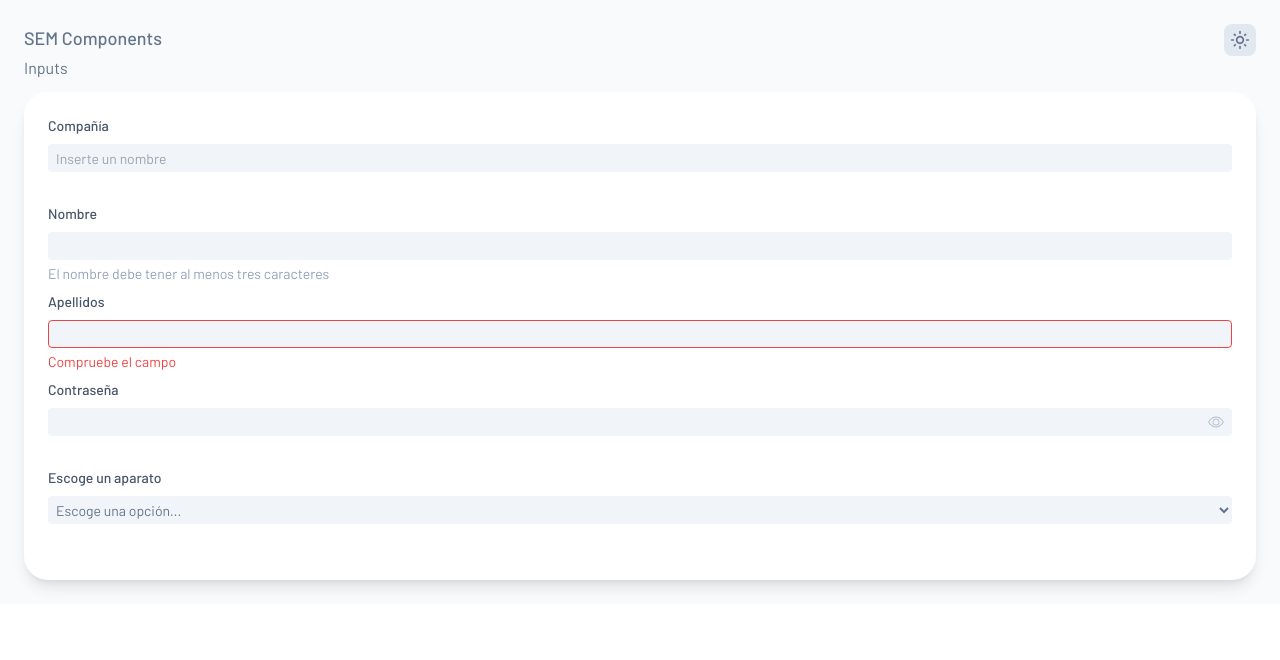
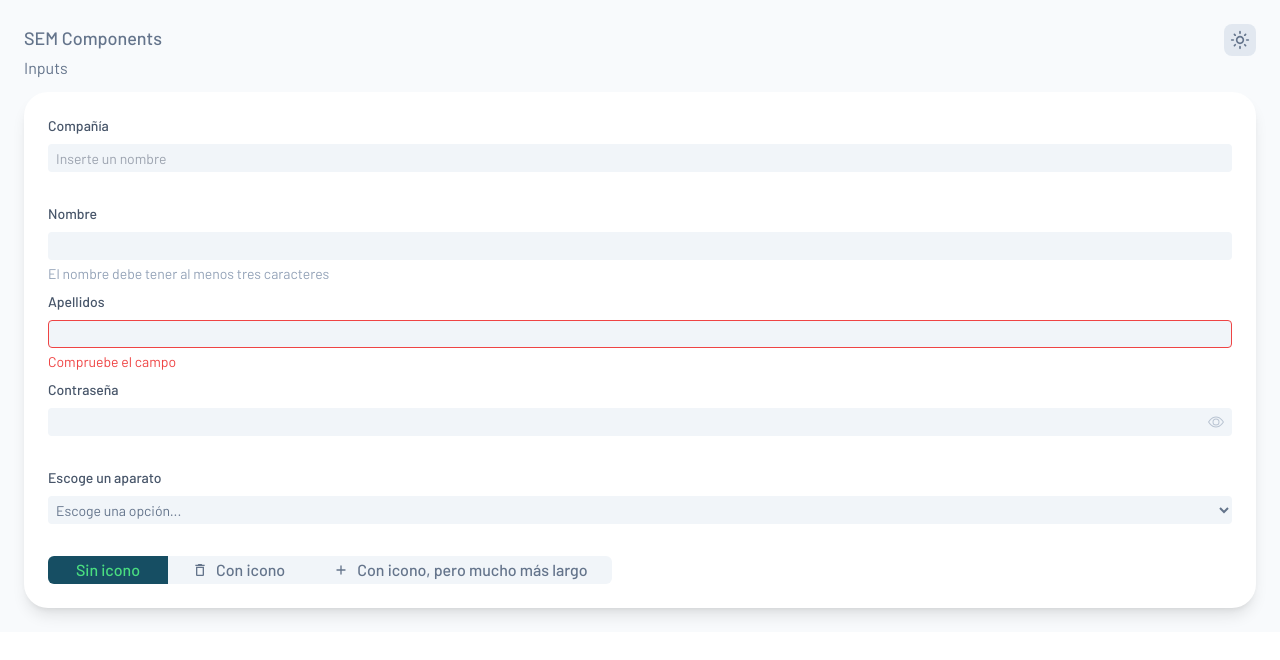
Before and after one commit to salegrebxmart/sem-design-system, a React (Vite) app: page / in a window 1280 px wide. Shown: the top 660 px of the page. Built offline with nearby package versions, Linux system fonts and the light colour scheme.

Commit message:
Set Tabs

```diff
--- a/src/components/atoms/Input/Input.component.tsx
+++ b/src/components/atoms/Input/Input.component.tsx
@@ -53,8 +53,8 @@ const Input: FC<InputProps> = ({ label, type = 'text', name, placeholder, helper
         </label>
         <div className='relative flex flex-row-reverse'>
           {type === 'password' && (
-            <button onClick={handlePasswordClick} className='absolute py-2.5 sm:py-1.5 pr-2 opacity-40 hover:opacity-100'>
-              {passwordIsVisible ? <IconEyeSlash className='text-slate-500 dark:text-slate-300' /> : <IconEye className='text-slate-500 dark:text-slate-300' />}
+            <button onClick={handlePasswordClick} className='absolute py-2.5 sm:py-1.5 pr-2 opacity-60 hover:opacity-100'>
+              {passwordIsVisible ? <IconEyeSlash className='text-slate-400' /> : <IconEye className='text-slate-400' />}
             </button>
           )}
           <input required={required} name={name} placeholder={placeholder} className={inputStyle} type={inputType} value={value} onChange={handleChange} onBlur={onBlur}></input>
--- a/src/components/atoms/Input/Select.component.tsx
+++ b/src/components/atoms/Input/Select.component.tsx
@@ -1,9 +1,12 @@
 import { FC, useState } from 'react';
-
+export type SelectOptions = {
+  id: number;
+  value: string;
+};
 interface SelectProps {
   label: string;
   name?: string;
-  options: { id: number; value: string }[];
+  options: SelectOptions[];
   helperText?: string;
   errorText?: string;
   onInputChange?: (value: string) => void;
--- a/src/components/atoms/Input/index.ts
+++ b/src/components/atoms/Input/index.ts
@@ -1,2 +1,3 @@
 export { default as Input } from './Input.component';
 export { default as Select } from './Select.component';
+export type { SelectOptions } from './Select.component';
--- /dev/null
+++ b/src/components/atoms/Tabs/Tabs.component.tsx
@@ -0,0 +1,48 @@
+import { FC, useState } from 'react';
+
+export type TabsOptions = {
+  id: number;
+  icon?: JSX.Element;
+  value: string;
+};
+interface TabsProps {
+  options: TabsOptions[];
+  onChangeTab?: (index: number) => void;
+}
+
+const Tabs: FC<TabsProps> = ({ options, onChangeTab }) => {
+  const [selected, setSelected] = useState(0);
+
+  const handleChange = (index: number) => {
+    setSelected(index);
+    !!onChangeTab && onChangeTab(index);
+  };
+  return (
+    <div className='flex'>
+      {options.map((item, index) => {
+        let style = 'min-w-[7.5rem] h-7 font-medium px-6 duration-100';
+        if (index === selected) {
+          style += ' ' + 'bg-cyan-900 text-green-400';
+        } else {
+          style += ' ' + 'bg-slate-100 text-slate-500 hover:bg-slate-200';
+        }
+        if (index === 0) {
+          style += ' ' + 'rounded-s-md';
+        }
+        if (index === options.length - 1) {
+          style += ' ' + 'rounded-e-md';
+        }
+        return (
+          <button disabled={selected === index} key={index} className={style} onClick={() => handleChange(index)}>
+            <span className='flex items-center justify-center gap-2'>
+              {item.icon ? item.icon : <></>}
+              {item.value}
+            </span>
+          </button>
+        );
+      })}
+    </div>
+  );
+};
+
+export default Tabs;
--- /dev/null
+++ b/src/components/atoms/Tabs/index.ts
@@ -0,0 +1,2 @@
+export { default } from './Tabs.component';
+export type { TabsOptions } from './Tabs.component';
--- a/src/pages/Inputs.page.tsx
+++ b/src/pages/Inputs.page.tsx
@@ -1,13 +1,21 @@
 import Card from '../components/atoms/Card';
-import { Input, Select } from '../components/atoms/Input';
+import { IconDelete, IconPlus } from '../components/atoms/Icons';
+import { Input, Select, SelectOptions } from '../components/atoms/Input';
+import Tabs, { TabsOptions } from '../components/atoms/Tabs';
 
 function Inputs() {
-  const options = [
+  const options: SelectOptions[] = [
     { id: 1, value: 'Calentador' },
     { id: 2, value: 'Ventilador' },
     { id: 3, value: 'Batería' },
     { id: 4, value: 'Batería' },
   ];
+  const tabOptions: TabsOptions[] = [
+    { id: 1, value: 'Sin icono' },
+    { id: 1, icon: <IconDelete />, value: 'Con icono' },
+    { id: 1, icon: <IconPlus />, value: 'Con icono, pero mucho más largo' },
+  ];
+
   return (
     <section>
       <h2 className='text-base text-slate-500 dark:text-slate-300 mb-3'>Inputs</h2>
@@ -17,6 +25,7 @@ function Inputs() {
         <Input label='Apellidos' error />
         <Input label='Contraseña' type='password' />
         <Select label='Escoge un aparato' options={options} onInputChange={(value) => console.log(value)} />
+        <Tabs options={tabOptions} onChangeTab={(index) => console.log('Ha cambiado a', tabOptions[index].value)} />
       </Card>
     </section>
   );
```
